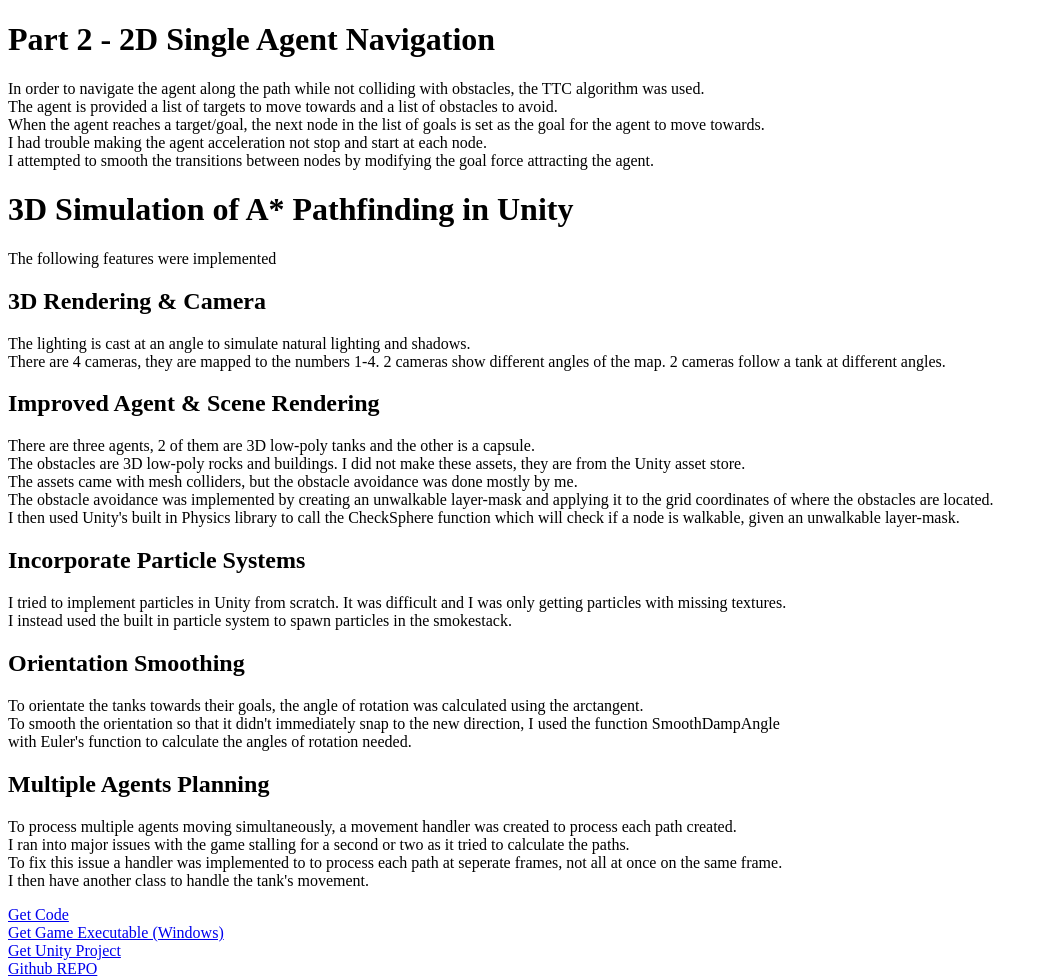
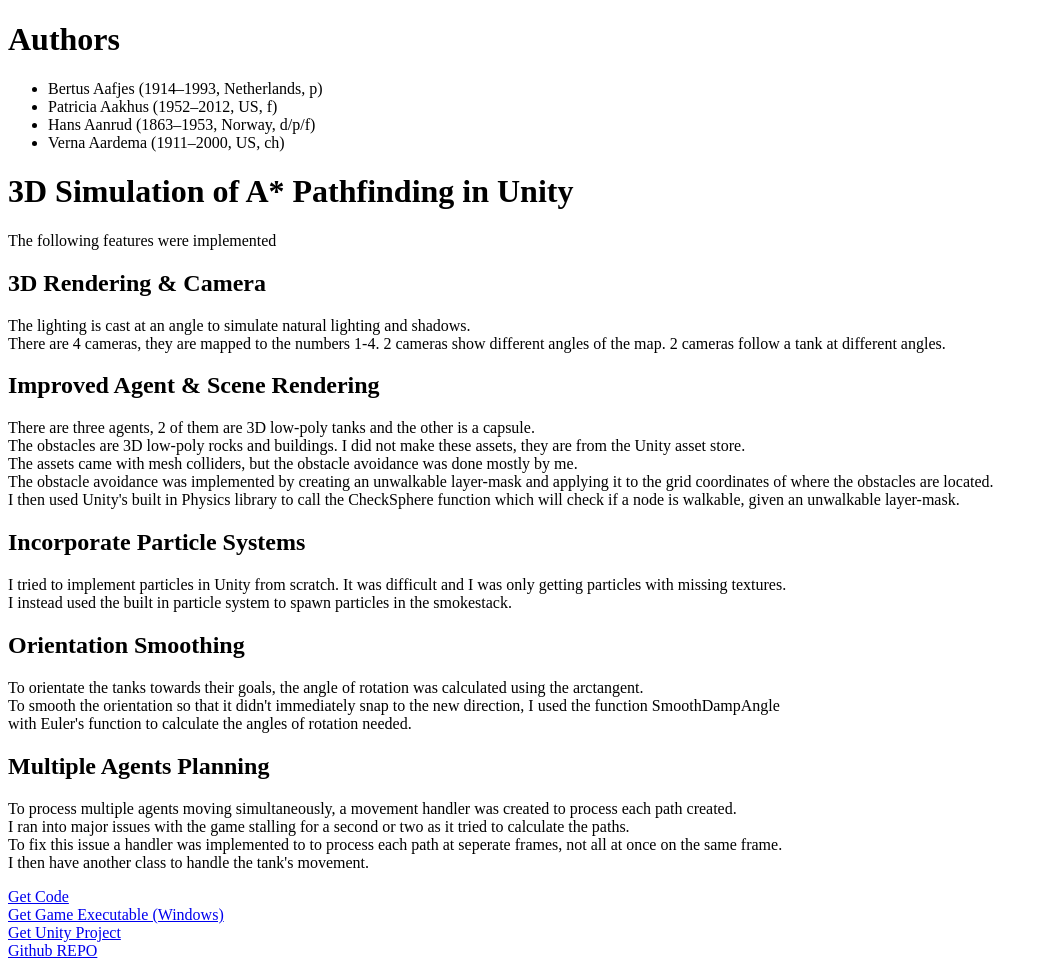
Before and after one commit to TheAndrew-O/ClassEx1, a plain HTML site: page index.html in a window 1280 px wide. Shown: the whole page, without its empty margins (0-1048 px from the left). Drawn offline with Linux system fonts and the light colour scheme.

Commit message:
Update index.html

```diff
--- a/index.html
+++ b/index.html
@@ -1,16 +1,17 @@
 <!DOCTYPE html>
 <html>
     <head>
-        <title>Andrew Owens Proj1-Part2</title>
+        <title>Andrew Owens Class Proj</title>
     </head>
     <body>
 
-        <h1>Part 2 - 2D Single Agent Navigation</h1>
-        <p>In order to navigate the agent along the path while not colliding with obstacles, the TTC algorithm was used.<br>
-        The agent is provided a list of targets to move towards and a list of obstacles to avoid.<br>
-        When the agent reaches a target/goal, the next node in the list of goals is set as the goal for the agent to move towards.<br>
-        I had trouble making the agent acceleration not stop and start at each node.<br>
-        I attempted to smooth the transitions between nodes by modifying the goal force attracting the agent.</p>
+        <h1>Authors</h1>
+        <ul>
+            <li>Bertus Aafjes (1914–1993, Netherlands, p) </li>
+            <li>Patricia Aakhus (1952–2012, US, f) </li>
+            <li>Hans Aanrud (1863–1953, Norway, d/p/f) </li>
+            <li>Verna Aardema (1911–2000, US, ch) </li>
+        </ul>
 
 
 
```
